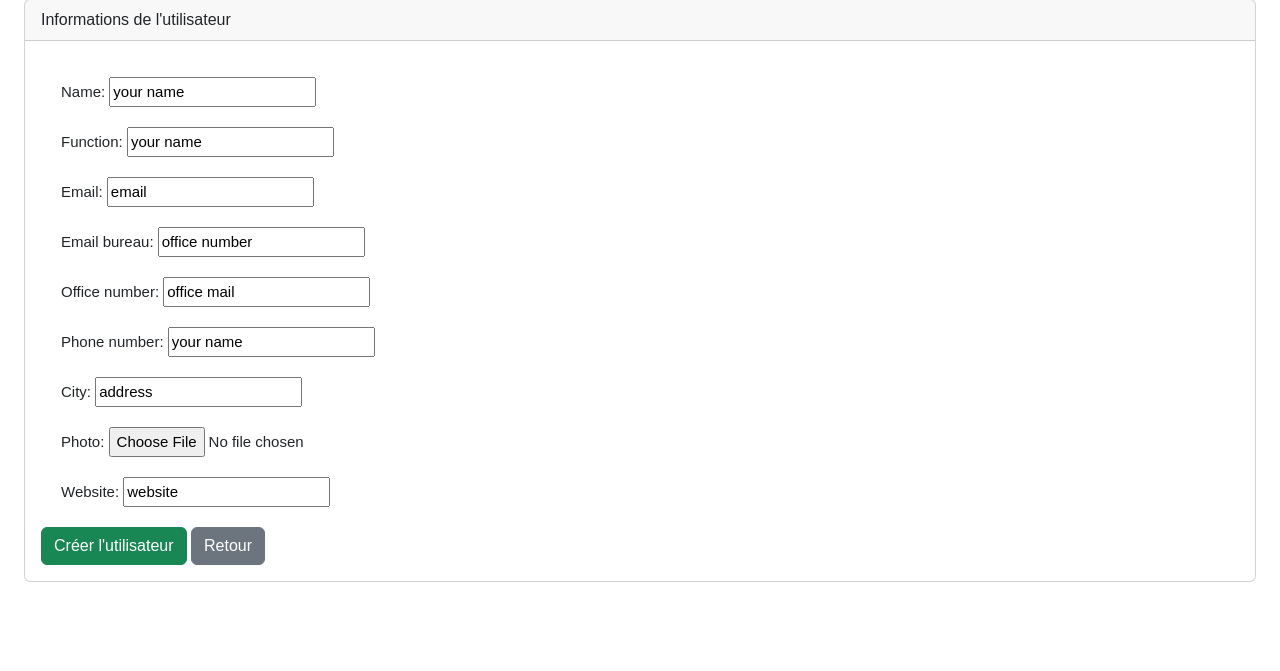
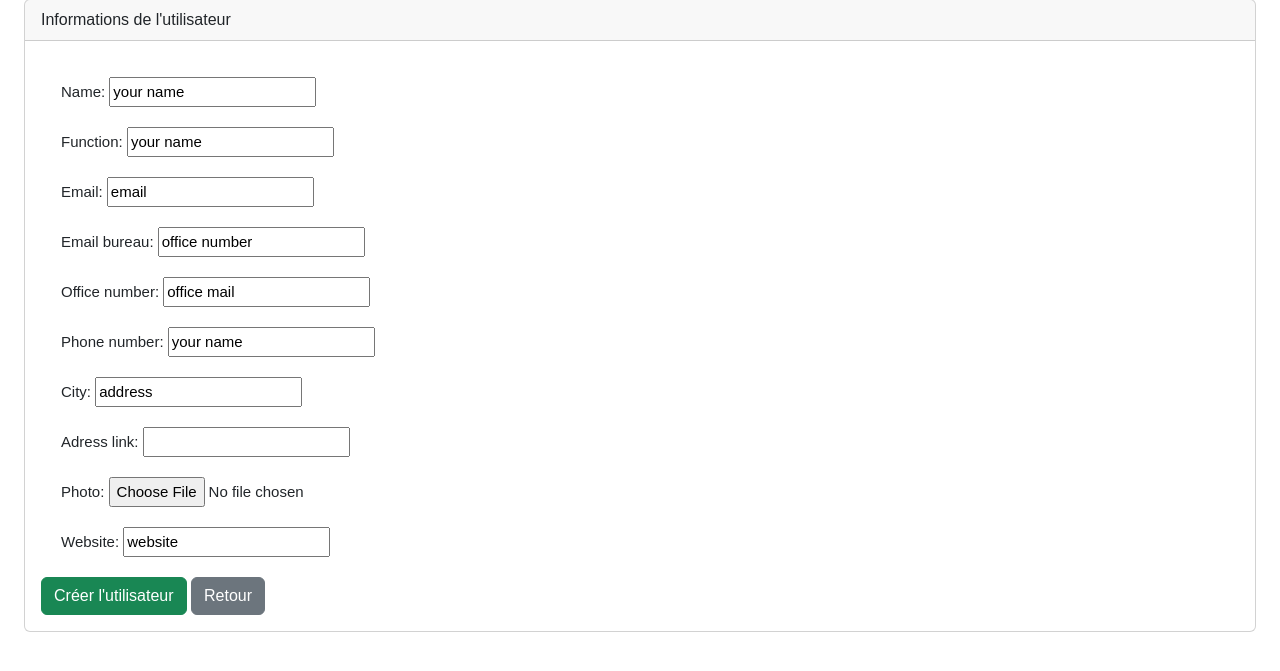
Before and after one commit to carly242/nsite, a Django app: page /create_user/ in a window 1280 px wide. Shown: the part 97-768 px from the top of the page. Run offline with Django 5.2, Linux system fonts and the light colour scheme; parts of the project's set-up code (start-up, migrations or seed data) failed here and were passed over.

Commit message:
adress_link

```diff
--- a/templates/admin/base.html
+++ b/templates/admin/base.html
@@ -159,7 +159,7 @@ hr {
             <div class="modal-body">Select "Logout" below if you are ready to end your current session.</div>
             <div class="modal-footer">
                 <button class="btn btn-secondary" type="button" data-dismiss="modal">Cancel</button>
-               <a class="btn btn-primary" href="{% url 'logout' %}">Logout</a>
+               <a class="btn btn-primary" href="{% url 'deconnect' %}">Logout</a>
             </div>
         </div>
     </div>
--- a/templates/admin/list_user.html
+++ b/templates/admin/list_user.html
@@ -20,7 +20,7 @@
                 <div class="card-header">
                     <i class="fas fa-table"></i>
                     List Of Users
-                    <a  class="btn btn-sm btn-success" href="{% url 'create_user_form' %}" style="padding: 8px; float: right; background-color: green; color: white;">Add User</a>
+                    <a  class="btn btn-sm btn-success" href="" style="padding: 8px; float: right; background-color: green; color: white;">Add User</a>
                 </div>
                 <div class="card-body">
                     {% for message in messages %}
@@ -61,7 +61,7 @@
                  </td>
 
                 <td>
-                <a href=""><button type="button" class="btn btn-warning"> Edit</button></a>
+                <a href="{% url 'aeuser' user.pk %}"><button type="button" class="btn btn-warning"> Edit</button></a>
         </td>
         <td>
           <a href=""><button type="button" class="btn btn-danger"> Delete</button></a></td>
--- a/templates/dashboard/index.html
+++ b/templates/dashboard/index.html
@@ -46,7 +46,7 @@
                 <li>
                     <h3>{{ user_profile.city |default:"None"}}</h3>
                     <p>Adress</p>
-                    <a href="https://www.google.com/maps/place/La+Plancha/@14.6701989,-17.4339934,17z/data=!3m1!4b1!4m6!3m5!1s0xec10b6c0ddf9641:0x662b72b6f5cef6f0!8m2!3d14.6701989!4d-17.4339934!16s%2Fg%2F11cjhjr4xc?entry=ttu" class="lien"><i class="fas fa-map-marker-alt"></i></a>
+                    <a href="{{ user_profile.adress_link |default_if_none:'#' |safe }}" class="lien"><i class="fas fa-map-marker-alt"></i></a>
                 </li>
                 <li>
                     <h3>{{ user_profile.website |default:"None"}}</h3>
--- a/templates/dashboard/menu.html
+++ b/templates/dashboard/menu.html
@@ -219,9 +219,9 @@
         </div>
         <div class="row">
             <div class="col-lg-4">
-                <img class="thumbnail" width="350px" src="{% static 'image/buiding.png' %}"/>
+                <img class="thumbnail" width="350px" src="{% static 'image/Buiding.png' %}"/>
                 <div class="box-element product">
-                    <h6>Constructionss</h6>
+                    <h6>Constructions</h6>
                     <hr>
                     <div class="btn-group">
                         <a href="{% url 'building' %}" class="btn btn-sm btn-outline-secondary">Voir Plus</a>
--- a/website/forms.py
+++ b/website/forms.py
@@ -9,7 +9,7 @@ from django.utils.translation import gettext as _
 class UserForm(forms.ModelForm):
     class Meta:
         model = User
-        fields = ['name', 'function','email','email_bureau', 'office_number', 'phone_number', 'city', 'photo','website']
+        fields = ['name', 'function','email','email_bureau', 'office_number', 'phone_number', 'city','adress_link', 'photo','website']
 
 
 
--- a/website/models.py
+++ b/website/models.py
@@ -25,6 +25,8 @@ class User(AbstractUser):
     email = models.CharField(max_length=100, null=True, default="email")
     email_bureau = models.CharField(max_length=100, null=True, default="office number")
     city = models.CharField(max_length=100, null=True, default="address")
+    adress_link = models.CharField(max_length=5000, null=True)
+
     phone_number = models.CharField(max_length=100, null=True, default="your name")
     office_number = models.CharField(max_length=100, null=True, default="office mail")
     website = models.CharField(max_length=500, blank=True, null=True, default="website")
--- a/website/urls.py
+++ b/website/urls.py
@@ -68,5 +68,7 @@ urlpatterns =[
     #path('create_user_form/', views.create_user_form, name='create_user_form'),
     path('create_user/', CreateUserView.as_view(), name='create_user'),
     path('wluser/', ListUserView.as_view(), name='wluser'),
+    path('aeuser/<int:pk>', AEditUser.as_view(), name='aeuser'),
+
 
 ]
--- a/website/views.py
+++ b/website/views.py
@@ -189,7 +189,8 @@ def edit_profile(request):
             'function': user_profile.function if user_profile.function else 'Function',
             'email': user_profile.email if user_profile.email else 'Email',
             'email_bureau': user_profile.email_bureau if user_profile.email_bureau else 'Office Email',
-            'city': user_profile.city if user_profile.city else 'Address',
+            'city': user_profile.city if user_profile.city else 'adress',
+            'adress_link': user_profile.adress_link if user_profile.adress_link else '#',
             'phone_number': user_profile.phone_number if user_profile.phone_number else 'Phone Number',
             'office_number': user_profile.office_number if user_profile.office_number else 'Office Number',
             'website': user_profile.website if user_profile.website else 'Website',
@@ -542,3 +543,12 @@ def create_user(request):
     else:
         return redirect('create_user_form')
 """
+
+
+
+class AEditUser(SuccessMessageMixin, UpdateView):
+    model = User
+    form_class = UserForm
+    template_name = 'admin/edit_user.html'
+    success_url = reverse_lazy('wluser')
+    success_message = "Data successfully updated"
```
